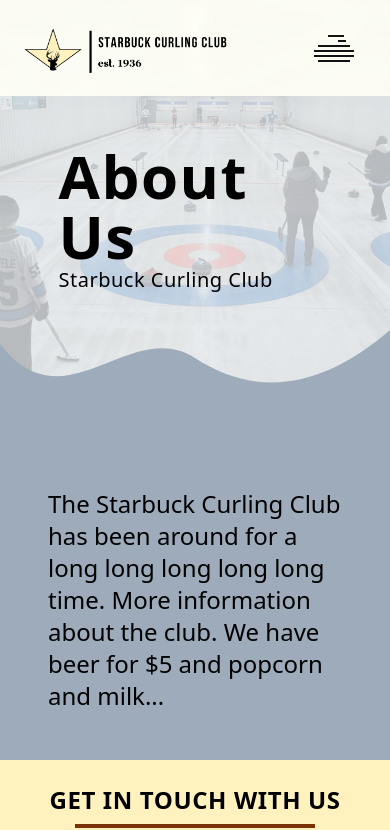
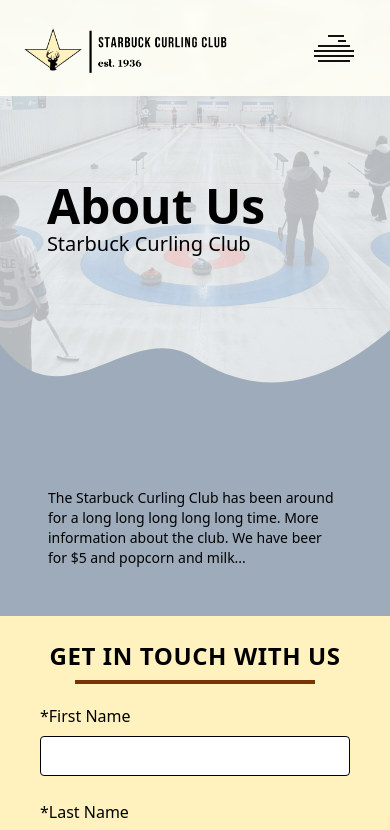
Before and after one commit to Azarov204/starbuck-curling, a React (Vite) app: page /starbuck-curling/about in a window 390 px wide. Shown: the top 830 px of the page. Built offline with nearby package versions, Linux system fonts and the light colour scheme.

Commit message:
Adjust the text in HeroText slightly to fit better on phones

```diff
--- a/src/components/Hero/HeroText.jsx
+++ b/src/components/Hero/HeroText.jsx
@@ -16,10 +16,10 @@ const HeroText = ({backgroundImage, title, description}) => {
       <div className="absolute inset-0 bg-gradient-to-b from-white/60 via-white/60 to-white/60"/>
 
       {/* Content */}
-      <div className="relative z-10 flex items-center justify-start px-[15%] h-full text-dark-text">
+      <div className="max-w-7xl h-full mx-auto pr-[20%] relative flex justify-center items-center text-dark-text">
         <div>
-          <h1 className="text-left text-6xl sm:text-8xl font-bold tracking-wide">{title}</h1>
-          <p className="text-left text-xl sm:text-3xl tracking-wide">{description}</p>
+          <h1 className="font-bold text-5xl xs:text-6xl sm:text-7xl lg:text-8xl">{title}</h1>
+          <h5>{description}</h5>
         </div>
       </div>
 
--- a/src/pages/About/About.jsx
+++ b/src/pages/About/About.jsx
@@ -9,12 +9,12 @@ const About = () => {
         backgroundImage={image}
         title="About Us"
         description="Starbuck Curling Club"
-      ></HeroText>
+      />
       <div className="container">
-        <h1 className="mx-auto max-w-7xl p-12 text-2xl">
+        <p className="mx-auto max-w-7xl p-12">
           The Starbuck Curling Club has been around for a long long long long long time.
           More information about the club. We have beer for $5 and popcorn and milk...
-        </h1>
+        </p>
       </div>
       <Contact/>
     </>
```
